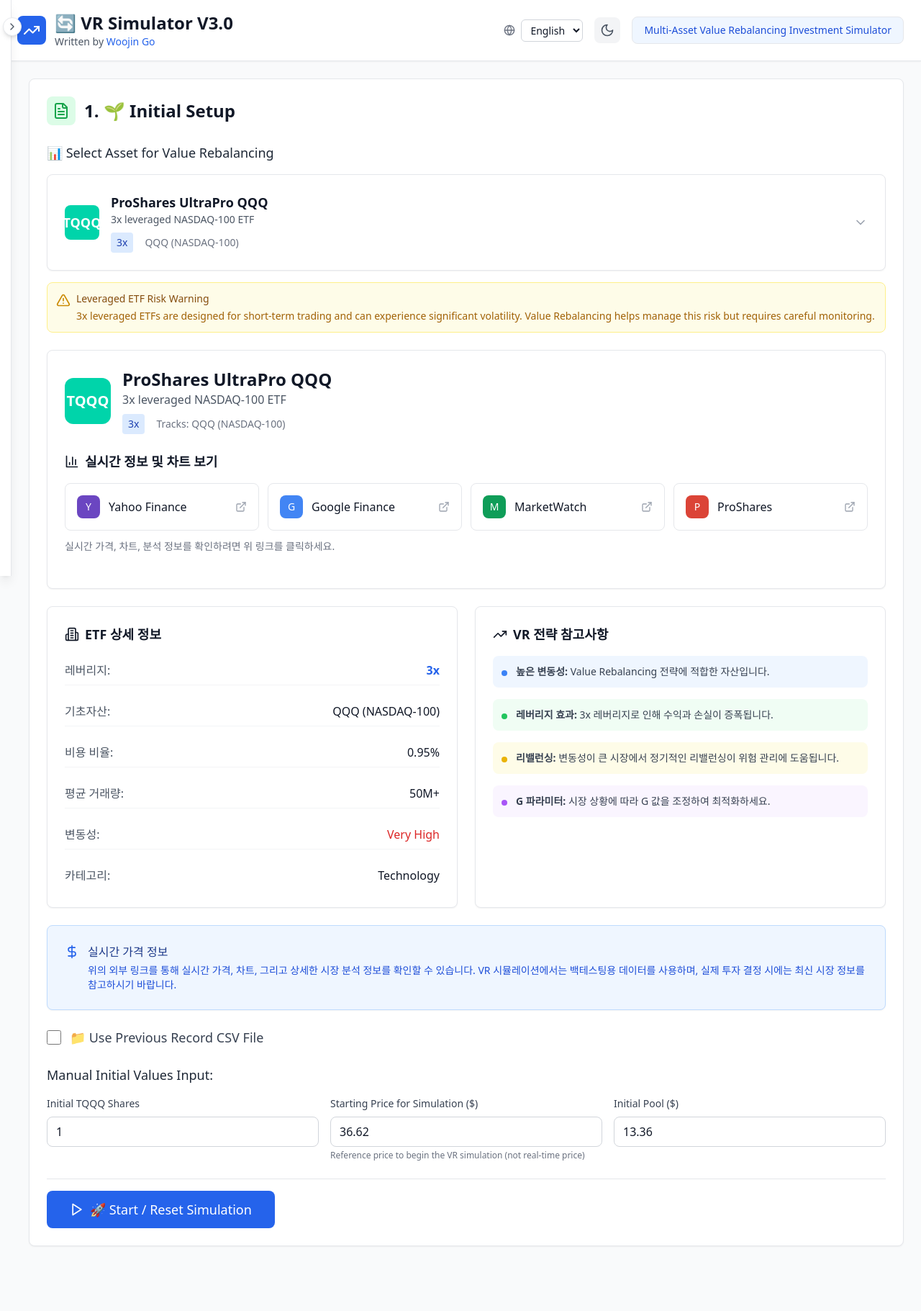
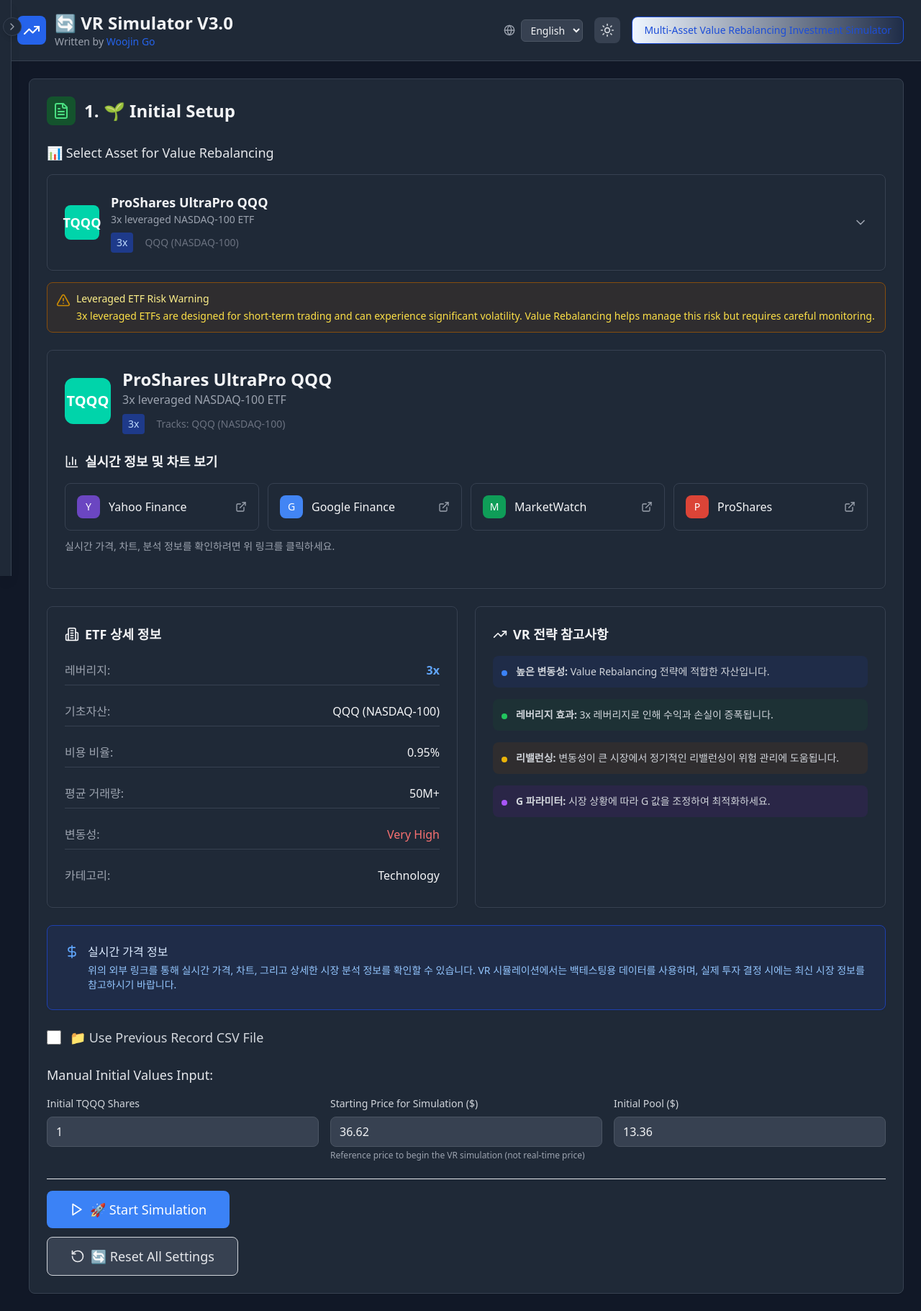
Before and after one commit to wjgoarxiv/vr-simulator, a React (Vite) app: page / in a window 1280 px wide. Shown: the whole page at 72% size. Before the commit the page ends 1755 px from the top, so only its background shows below. Built offline with nearby package versions, Linux system fonts and the light colour scheme.

Commit message:
Add dedicated reset button to InitialSetup, improve localStorage versioning for state consistency

```diff
--- a/src/App.jsx
+++ b/src/App.jsx
@@ -36,16 +36,23 @@
     if (savedState) {
       try {
         const parsedState = JSON.parse(savedState);
+        // Only load if version matches, otherwise reset
+        if (parsedState.version === '3.0.0') {
           setHistory(parsedState.history || []);
           setCurrentG(parsedState.currentG || 10.0);
-        setDefaultDeposit(parsedState.defaultDeposit || 50.0);
+          setDefaultDeposit(parsedState.defaultDeposit || 250.0); // Keep 250 as default
           setSimulationStarted(parsedState.simulationStarted || false);
           setViewCycleIndex(parsedState.viewCycleIndex || 0);
           setBuyRatioForTable(parsedState.buyRatioForTable || 0.75);
-        setSidebarCollapsed(parsedState.sidebarCollapsed || false);
+          setSidebarCollapsed(parsedState.sidebarCollapsed || true); // Default to collapsed
           setSelectedAsset(parsedState.selectedAsset || 'TQQQ');
+        } else {
+          // Clear old version data
+          localStorage.removeItem('vr-simulator-state');
+        }
       } catch (error) {
         console.error('Error loading saved state:', error);
+        localStorage.removeItem('vr-simulator-state'); // Clear corrupted data
       }
     }
   }, []);
@@ -53,6 +60,7 @@
   // Save to localStorage whenever state changes
   useEffect(() => {
     const stateToSave = {
+      version: '3.0.0', // Add version to prevent compatibility issues
       history,
       currentG,
       defaultDeposit,
--- a/src/components/InitialSetup.jsx
+++ b/src/components/InitialSetup.jsx
@@ -1,5 +1,5 @@
 import React, { useState } from 'react';
-import { Upload, FileText, Play } from 'lucide-react';
+import { Upload, FileText, Play, RotateCcw } from 'lucide-react';
 import { useVRContext } from '../App';
 import { parseCSVFile, createInitialHistoryEntry } from '../utils/csvHandling';
 import { AssetSelector } from './AssetSelector';
@@ -101,6 +101,28 @@
       setSimulationStarted(true);
     } else {
       alert('Please upload a CSV file or uncheck the CSV option to enter initial values manually.');
+    }
+  };
+
+  const handleResetSimulation = () => {
+    if (confirm('Are you sure you want to reset the simulation? All current data will be lost.')) {
+      // Clear all state
+      setHistory([]);
+      setViewCycleIndex(0);
+      setSimulationStarted(false);
+      setUseCSV(false);
+      setCsvFile(null);
+      setCsvError('');
+      setCsvSuccess('');
+
+      // Reset to default values
+      const assetInfo = getAssetInfo(selectedAsset);
+      setInitShares(1);
+      setInitPrice(assetInfo?.defaultPrice || 36.62);
+      setInitPool(300);
+
+      // Clear localStorage V3.0 data to force fresh start
+      localStorage.removeItem('vr-simulator-state');
     }
   };
 
@@ -245,8 +267,8 @@
           </div>
         )}
 
-        {/* Start Button */}
-        <div className="pt-4 border-t border-gray-200">
+        {/* Action Buttons */}
+        <div className="pt-4 border-t border-gray-200 space-y-3">
           <button
             onClick={handleStartSimulation}
             disabled={isLoading || (useCSV && !csvFile)}
@@ -260,9 +282,17 @@
             ) : (
               <>
                 <Play className="w-5 h-5" />
-                <span>🚀 Start / Reset Simulation</span>
+                <span>🚀 Start Simulation</span>
               </>
             )}
+          </button>
+
+          <button
+            onClick={handleResetSimulation}
+            className="btn-secondary w-full md:w-auto flex items-center justify-center space-x-2 text-lg py-3 px-8 border border-gray-300 hover:bg-gray-50"
+          >
+            <RotateCcw className="w-5 h-5" />
+            <span>🔄 Reset All Settings</span>
           </button>
         </div>
       </div>
--- a/src/contexts/AppContext.jsx
+++ b/src/contexts/AppContext.jsx
@@ -284,11 +284,18 @@
 export function ThemeProvider({ children }) {
   const [theme, setTheme] = useState(() => {
     const saved = localStorage.getItem('vr-simulator-theme');
-    return saved || 'light';
+    // Check for version compatibility, default to dark theme for V3.0
+    const savedVersion = localStorage.getItem('vr-simulator-theme-version');
+    if (savedVersion !== '3.0.0') {
+      localStorage.setItem('vr-simulator-theme-version', '3.0.0');
+      return 'dark'; // Default to dark for V3.0
+    }
+    return saved || 'dark'; // Default to dark theme
   });
 
   useEffect(() => {
     localStorage.setItem('vr-simulator-theme', theme);
+    localStorage.setItem('vr-simulator-theme-version', '3.0.0');
     if (theme === 'dark') {
       document.documentElement.classList.add('dark');
     } else {
```
Lines whose indentation alone changed are shown as unchanged.
